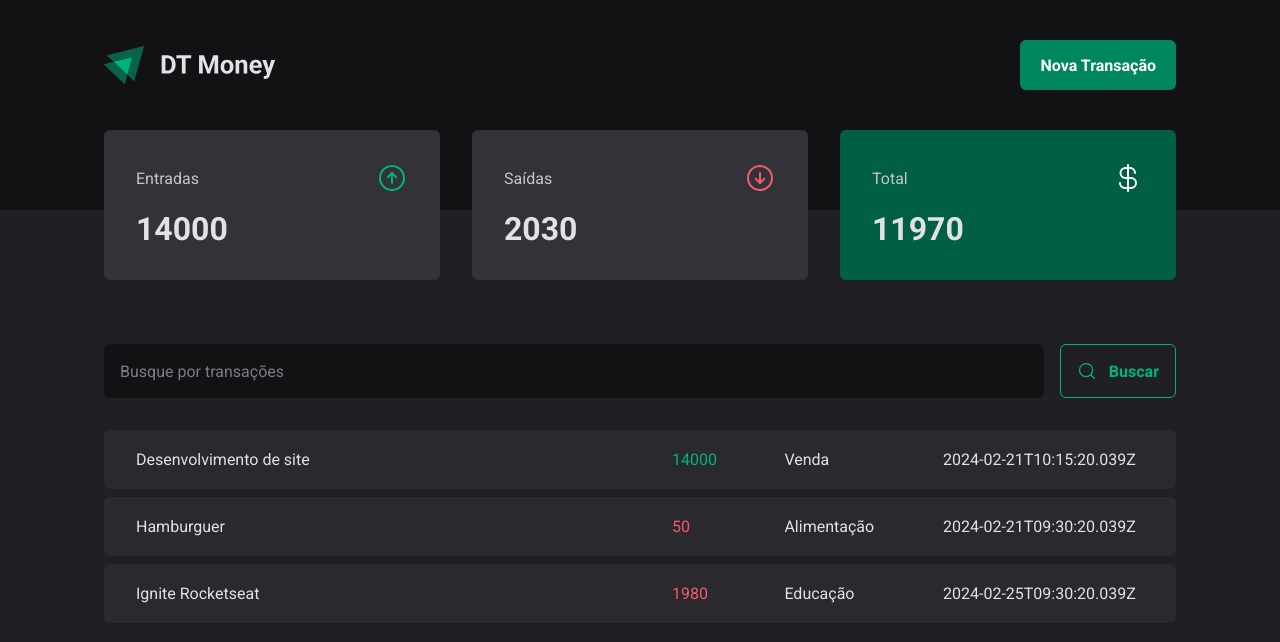
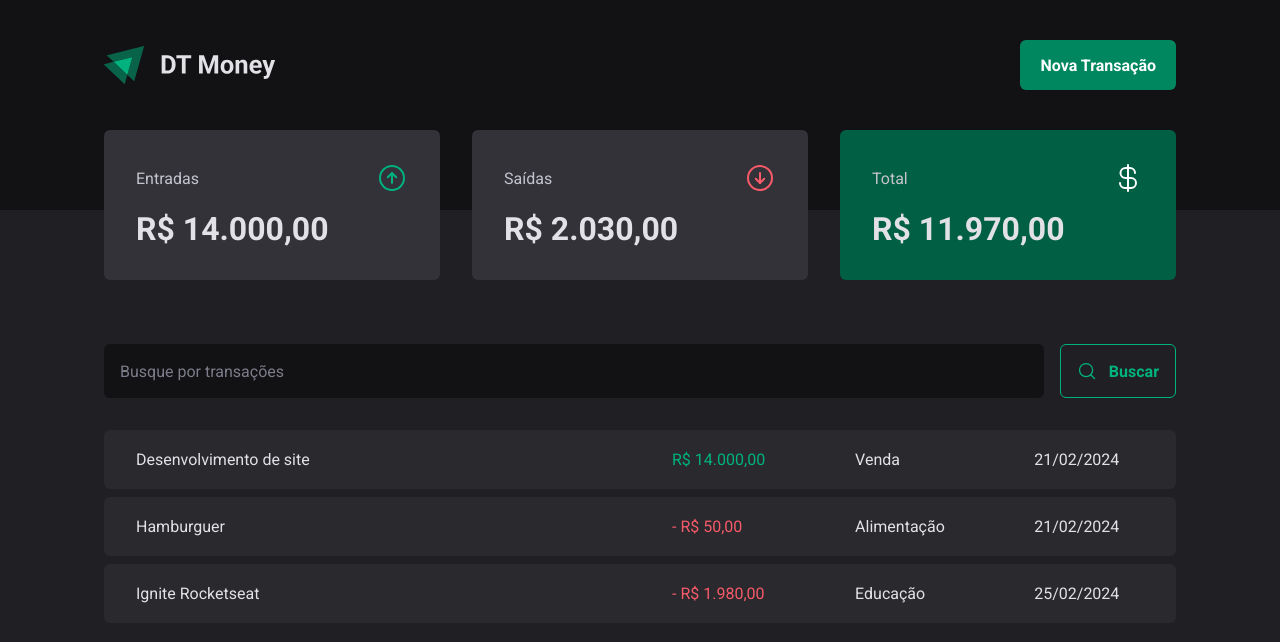
Before and after one commit to Carolbrandes/03-dt-money, a React (Vite) app: page / in a window 1280 px wide. Shown: the top 642 px of the page. Built offline with nearby package versions, Linux system fonts and the light colour scheme; data requests are answered from the project's data file.

Commit message:
Transactions, Summary and formatter: apply formatter in the date and prices.

```diff
--- a/src/components/Summary/index.tsx
+++ b/src/components/Summary/index.tsx
@@ -1,6 +1,7 @@
 import { ArrowCircleDown, ArrowCircleUp, CurrencyDollar } from "phosphor-react";
 import { useContext } from "react";
 import { TransactionContext } from "../../contexts/TransactionsContext";
+import { priceFormatter } from "../../utils/formatter";
 import * as S from "./styles";
 
 export const Summary = () => {
@@ -34,7 +35,7 @@
           <ArrowCircleUp size={32} color="#00b37e" />
         </header>
 
-        <strong>{summary.income}</strong>
+        <strong>{priceFormatter.format(summary.income)}</strong>
       </S.SummaryCard>
 
       <S.SummaryCard>
@@ -43,7 +44,7 @@
           <ArrowCircleDown size={32} color="#f75a68" />
         </header>
 
-        <strong>{summary.outcome}</strong>
+        <strong>{priceFormatter.format(summary.outcome)}</strong>
       </S.SummaryCard>
 
       <S.SummaryCard variant="green">
@@ -52,7 +53,7 @@
           <CurrencyDollar size={32} color="#fff" />
         </header>
 
-        <strong>{summary.total}</strong>
+        <strong>{priceFormatter.format(summary.total)}</strong>
       </S.SummaryCard>
     </S.SummaryContainer>
   );
--- a/src/pages/Transactions/index.tsx
+++ b/src/pages/Transactions/index.tsx
@@ -1,9 +1,10 @@
 import { useContext } from "react";
 import { Header } from "../../components/Header";
 import { Summary } from "../../components/Summary";
+import { TransactionContext } from "../../contexts/TransactionsContext";
+import { dateFormatter, priceFormatter } from "../../utils/formatter";
 import { SearchForm } from "./components/SearchForm";
 import * as S from "./styles";
-import { TransactionContext } from "../../contexts/TransactionsContext";
 
 export const Transactions = () => {
   const { transactions } = useContext(TransactionContext);
@@ -21,11 +22,12 @@
                 <td width="50%">{transaction.description}</td>
                 <td>
                   <S.PriceHighlight variant={transaction.type}>
-                    {transaction.price}
+                    {transaction.type === "outcome" && "- "}
+                    {priceFormatter.format(transaction.price)}
                   </S.PriceHighlight>
                 </td>
                 <td>{transaction.category}</td>
-                <td>{transaction.createdAt}</td>
+                <td>{dateFormatter.format(new Date(transaction.createdAt))}</td>
               </tr>
             ))}
           </tbody>
--- /dev/null
+++ b/src/utils/formatter.ts
@@ -0,0 +1,5 @@
+export const dateFormatter = new Intl.DateTimeFormat('pt-BR')
+export const priceFormatter = new Intl.NumberFormat('pt-BR', {
+    style: 'currency',
+    currency: 'BRL'
+})
```
